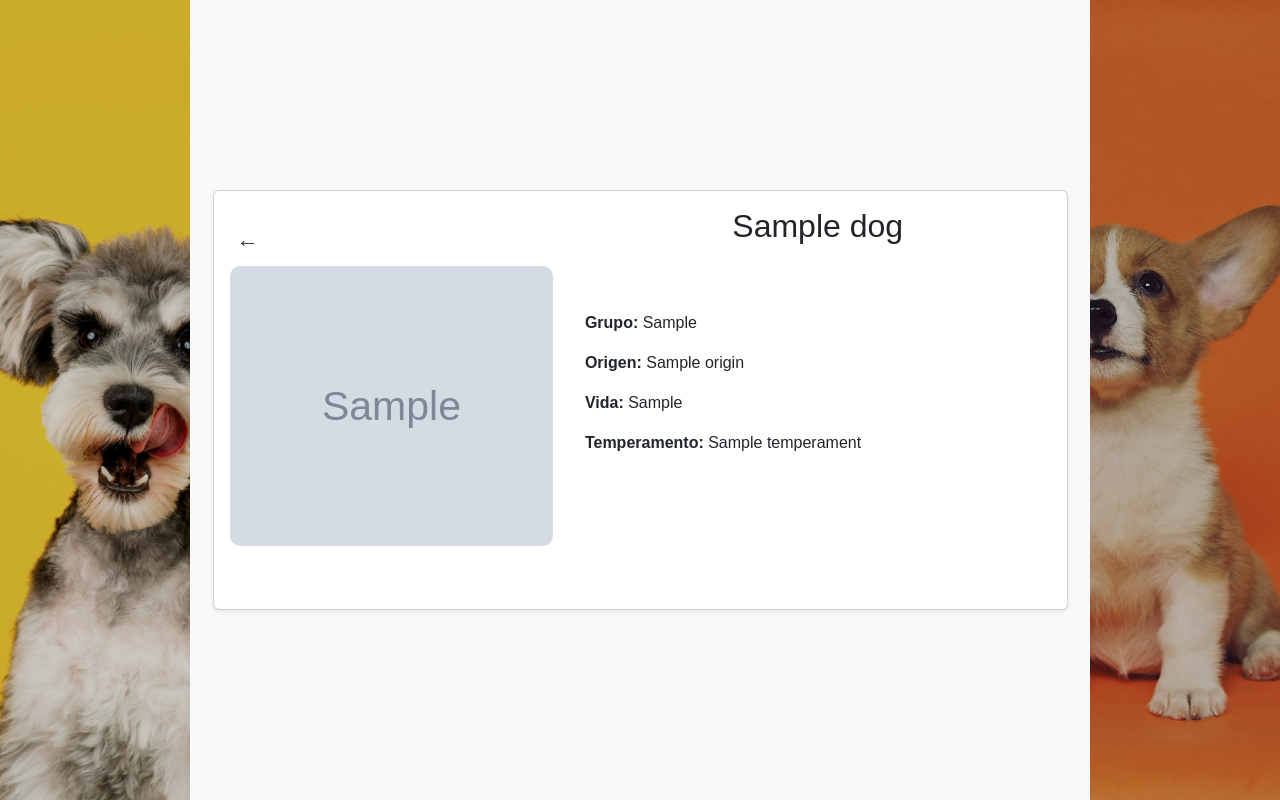
After one commit to fmarchantres/AppPerros, a Django app: page /perro/1/ in a window 1280 px wide. The commit adds this page. Run offline with Django 5.2, Linux system fonts and the light colour scheme; tables that the repository leaves empty hold one stand-in row (values such as "Sample post"); grey boxes marked "Sample" are stand-in pictures; a database or web service that is not in the repository returns one stand-in record (values such as "Sample title").

```diff
--- a/perros/static/perros/css/estilos.css
+++ b/perros/static/perros/css/estilos.css
@@ -13,10 +13,6 @@ body {
     min-height: 100vh;
 }
 
-
-/*BACKGROUND COLOR:
-background: #FED336;
-background: linear-gradient(90deg, rgba(254, 211, 54, 1) 0%, rgba(1, 195, 124, 1) 50%, rgba(220, 105, 42, 1) 100%);*/
 
 .container {
     width: 350px;
@@ -65,7 +61,7 @@ button:hover {
 }
 
 p {
-    text-align: center;
+    text-align: left;
     margin-top: 15px;
 }
 
@@ -93,16 +89,77 @@ form input {
 }
 
 .img-perro {
-    height: 200px;
+    height: 220px;
+    width: 100%;
     object-fit: cover;
 }
 
+
+
+
 .card-title {
-    min-height: 3.5rem;   /* ajusta si quieres */
+    min-height: 3.5rem;
     line-height: 1.2;
 }
 
 h2.card-title {
-    min-height: 5.5rem;   /* ajustable */
+    min-height: 5.5rem;
     line-height: 1.2;
 }
+
+
+.detalle-wrapper {
+    min-height: 100vh;
+    display: flex;
+    align-items: center;
+    justify-content: center;
+    background-color: #f8f9fa;
+}
+
+.detalle-card {
+    width: 900px;
+    height: 420px;
+    max-width: 95%;
+}
+
+
+
+.img-detalle-wrapper {
+    width: 100%;
+    height: 280px;
+    overflow: hidden;
+    display: flex;
+}
+
+.img-detalle {
+    width: 100%;
+    height: 100%;
+    object-fit: cover;
+    border-radius: 10px;
+}
+
+
+
+.btn-volver {
+    width: 36px;
+    height: 36px;
+
+    display: flex;
+    align-items: center;
+    justify-content: center;
+
+    background: transparent;
+    border: none;
+    border-radius: 50%;
+
+    font-size: 1.4rem;
+    font-weight: bold;
+    color: #333;              /
+
+    cursor: pointer;
+    transition: background-color 0.2s ease;
+}
+
+.btn-volver:hover {
+    background-color: rgba(0, 0, 0, 0.1);
+}
--- /dev/null
+++ b/perros/templates/detalle_perro.html
@@ -0,0 +1,63 @@
+{% load static %}
+<!DOCTYPE html>
+<html lang="es">
+<head>
+    <meta charset="UTF-8">
+    <title>{{ perro.name }}</title>
+
+    <link href="https://cdn.jsdelivr.net/npm/bootstrap@5.3.3/dist/css/bootstrap.min.css" rel="stylesheet">
+    <link rel="stylesheet" href="{% static 'perros/css/estilos.css' %}">
+</head>
+
+<body>
+
+
+<div class="detalle-wrapper">
+
+
+    <div class="card detalle-card shadow-sm">
+        <div class="row g-0 h-100">
+
+            <!-- IMAGEN -->
+            <div class="col-md-5 p-3">
+
+                <!-- BOTÓN VOLVER -->
+                <div class="mb-2">
+                    <button onclick="history.back()" class="btn-volver">
+                        ←
+                    </button>
+                </div>
+
+                <!-- CONTENEDOR IMAGEN -->
+                <div class="img-detalle-wrapper">
+                    <img src="{{ perro.image_url }}"
+                         alt="{{ perro.name }}"
+                         class="img-detalle">
+                </div>
+
+            </div>
+
+
+            <!-- INFO -->
+            <div class="col-md-7">
+                <div class="card-body text-start">
+
+                    <h2 class="card-title mb-3">{{ perro.name }}</h2>
+
+                    <p><strong>Grupo:</strong> {{ perro.breed_group }}</p>
+                    <p><strong>Origen:</strong> {{ perro.origin }}</p>
+                    <p><strong>Vida:</strong> {{ perro.life_span }}</p>
+                    <p><strong>Temperamento:</strong> {{ perro.temperament }}</p>
+
+                </div>
+
+            </div>
+
+        </div>
+    </div>
+
+</div>
+
+
+</body>
+</html>
--- a/perros/urls.py
+++ b/perros/urls.py
@@ -1,5 +1,5 @@
 from django.urls import path
-from perros.views import listar_perros, mostrar_razas, login_usuario, registrar_usuario, inicio, logout_usuario
+from perros.views import listar_perros, mostrar_razas, login_usuario, registrar_usuario, inicio, logout_usuario, detalle_perro
 
 urlpatterns = [
     path('perros/', listar_perros),
@@ -13,4 +13,6 @@ urlpatterns = [
     path('', inicio, name="inicio"),
 
     path ('logout/', logout_usuario, name="logout"),
+
+    path ('perro/<int:code>/', detalle_perro, name="detalle_perro"),
 ]
--- a/perros/views.py
+++ b/perros/views.py
@@ -3,6 +3,7 @@ from django.http import JsonResponse
 from django.shortcuts import render, redirect
 from pymongo import MongoClient
 from django.contrib.auth import authenticate, login, logout
+from django.core.paginator import Paginator
 
 from perros.forms import RegistroForm, LoginForm
 from perros.models import *
@@ -23,8 +24,17 @@ def mostrar_razas(request):
 
 @login_required(login_url='login') #PROTECCION AL LOGIN
 def inicio(request):
+    #Leemos los perros desde MongoDB
     perros = list(collection.find({},{"_id":0}))
-    return render (request, 'inicio.html', {'perros': perros})
+    #Creamos el paginador
+    paginator = Paginator(perros, 21)
+
+    #Obtenemos la pagina actual
+    page_number = request.GET.get('page')
+    page_obj = paginator.get_page(page_number)
+
+    #Enviamos la pagina al template
+    return render (request, 'inicio.html', {'page_obj': page_obj})
 
 
 def registrar_usuario(request):
@@ -59,3 +69,8 @@ def login_usuario(request):
 def logout_usuario(request):
     logout (request)
     return redirect('login')
+
+
+def detalle_perro(request, code):
+    perro = collection.find_one({'code': code},{'_id':0})
+    return render(request, 'detalle_perro.html', {'perro': perro})
```
Also changed, not shown: perros/templates/inicio.html (+73 -20 lines).
